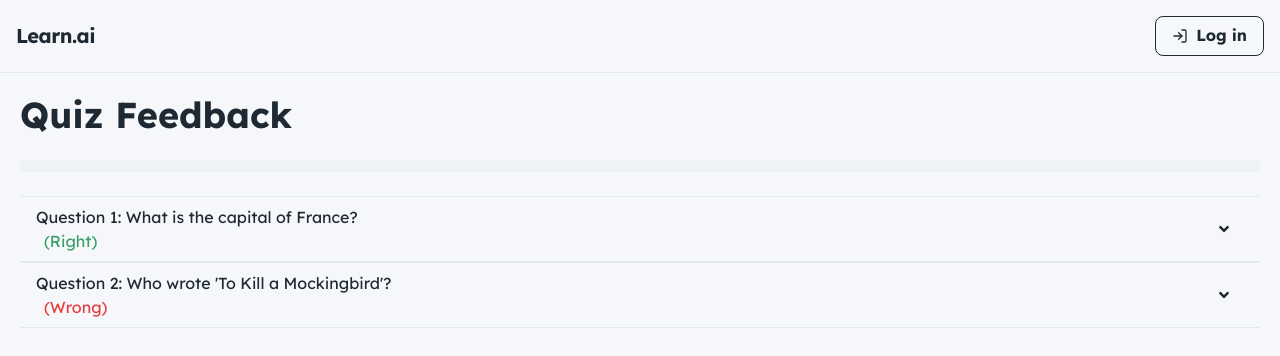
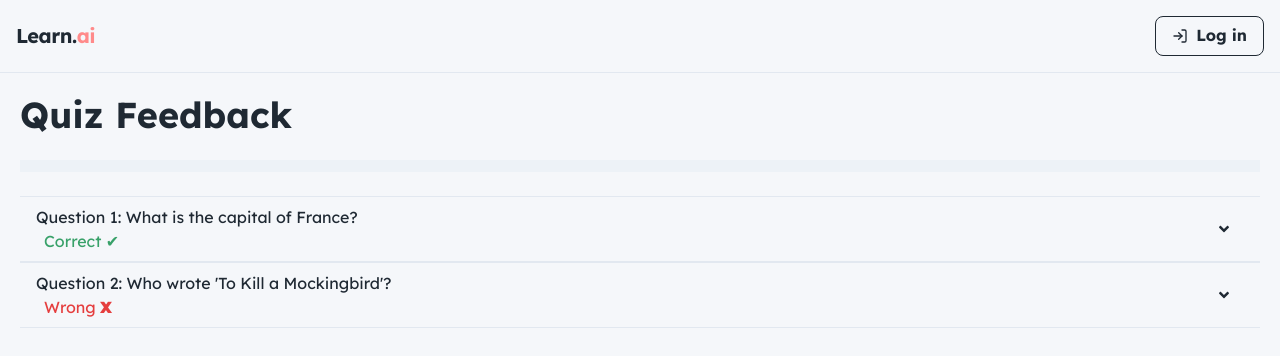
Before and after one commit to nsiyu/test, a React (Vite) app in the folder ui/: page /feedback in a window 1280 px wide. Shown: the top 356 px of the page. Built offline with nearby package versions, Linux system fonts and the light colour scheme; the HTML template or start-up script is replaced by a standard one.

Commit message:
question fixd

```diff
--- a/ui/src/components/NavBar.jsx
+++ b/ui/src/components/NavBar.jsx
@@ -55,7 +55,10 @@ const Navbar = () => {
         onClick={() => navigate("/")}
         _hover={{ cursor: "pointer" }}
       >
-        Learn.ai
+        Learn.
+        <Text as="spin" color={"#ff8a8a"}>
+          ai
+        </Text>
       </Box>
 
       <Flex align="center">
--- a/ui/src/components/QuizPage.jsx
+++ b/ui/src/components/QuizPage.jsx
@@ -15,32 +15,27 @@ const QuizPage = () => {
   const navigate = useNavigate();
   const [answers, setAnswers] = useState({});
 
-  const [qquestions, setQuestion] = useState([]);
+  const [questions, setQuestion] = useState([]);
 
   useEffect(() => {
-    const fetchCalendarItems = async () => {
+    const fetchQuestions = async () => {
       try {
-        const response = await fetch(
-          "http://localhost:3000/get-calendar-items"
-        );
+        const response = await fetch("http://localhost:3000/questions");
         if (!response.ok) throw new Error("Network response was not ok");
         const data = await response.json();
-        setQuestion(data);
+        console.log(data);
+        // Assuming each object in the array has a 'value' key
+        const valueArray = data.map((item) => item.question);
+
+        setQuestion(valueArray);
+        console.log(valueArray);
       } catch (error) {
         console.error("Error fetching data: ", error);
       }
     };
 
-    fetchCalendarItems();
+    fetchQuestions();
   }, []);
-
-  const questions = [
-    "Capital of France",
-    "Author of To Kill a Mockingbird",
-    "Boiling point of water in Celsius",
-    "Painter of the Mona Lisa",
-    "Chemical symbol for gold",
-  ];
 
   const handleAnswerChange = (question, answer) => {
     setAnswers((prevAnswers) => ({
@@ -51,7 +46,8 @@ const QuizPage = () => {
 
   const handleSubmit = () => {
     console.log("Answers:", answers);
-    navigate("/feedback");
+
+    navigate("/feedback", { state: { userAnswers: answers } });
     toast({
       title: "Quiz submitted",
       description: "Thank you for submitting your answers!",
@@ -83,7 +79,7 @@ const QuizPage = () => {
 const QuestionInput = ({ question, onChange }) => {
   return (
     <Box w="100%">
-      <Text>{question}</Text>
+      <Text mb={"0.3em"}>{question}</Text>
       <Input
         placeholder={`Enter your answer`}
         onChange={(e) => onChange(e.target.value)}
--- a/ui/src/components/feedback.jsx
+++ b/ui/src/components/feedback.jsx
@@ -10,26 +10,31 @@ import {
   AccordionPanel,
   IconButton,
   useColorModeValue,
-  AspectRatio,
   Progress,
   Button,
   Center,
+  HStack,
 } from "@chakra-ui/react";
 import Confetti from "react-confetti";
 import { FaAngleDown, FaChevronRight } from "react-icons/fa";
 import { useNavigate } from "react-router-dom";
+import ReactPlayer from "react-player";
+
 const QuizFeedback = () => {
   const navigate = useNavigate();
+
   const quizData = [
     {
-      text: "What is the capital of France?",
+      question: "What is the capital of France?",
       correctAnswer: "Paris",
       explanation: "Paris is the capital of France.",
+      correct: "correct",
     },
     {
-      text: "Who wrote 'To Kill a Mockingbird'?",
+      question: "Who wrote 'To Kill a Mockingbird'?",
       correctAnswer: "Harper Lee",
       explanation: "Harper Lee wrote 'To Kill a Mockingbird'.",
+      correct: "no",
     },
   ];
 
@@ -83,16 +88,17 @@ const QuizFeedback = () => {
               <h2>
                 <AccordionButton onClick={() => toggleReview(index)}>
                   <Box flex="1" textAlign="left">
-                    {`Question ${index + 1}: ${question.text}`}
-                    {userAnswers[index] === question.correctAnswer ? (
+                    {`Question ${index + 1}: ${question.question}`}
+                    {question.correct === "correct" ? (
                       <Text color="green.500" ml={2}>
-                        {" "}
-                        (Right)
+                        Correct ✔
                       </Text>
                     ) : (
                       <Text color="red.500" ml={2}>
-                        {" "}
-                        (Wrong)
+                        Wrong{" "}
+                        <Text as="spin" fontWeight="black">
+                          X
+                        </Text>
                       </Text>
                     )}
                   </Box>
@@ -105,24 +111,32 @@ const QuizFeedback = () => {
                 </AccordionButton>
               </h2>
               <AccordionPanel pb={4}>
-                <Text>Your Answer: {userAnswers[index]}</Text>
-                <Text>Correct Answer: {question.correctAnswer}</Text>
-                {userAnswers[index] === question.correctAnswer ? (
-                  <Text color="green.500">Correct!</Text>
+                <Text color={question.correct == "correct" ? "green" : "red"}>
+                  Your Answer:{" "}
+                  <Text as="spin" color={"black"}>
+                    {userAnswers[index]}
+                  </Text>
+                </Text>
+                {question.correct == "correct" ? (
+                  <></>
+                ) : (
+                  <Text color={"green"}>
+                    Correct Answer:{" "}
+                    <Text as="spin">{question.correctAnswer}</Text>
+                  </Text>
+                )}
+
+                {question.correct == "correct" ? (
+                  <></>
                 ) : (
                   <>
                     <Text color="red.500">Wrong...</Text>
                     <Text>Explanation: {question.explanation}</Text>
-                    {/* Video Embed */}
-                    <AspectRatio ratio={16 / 9} mt={4}>
-                      <iframe
-                        title="Embedded Video"
-                        width="480" // Adjust the width as needed
-                        height="270" // Adjust the height as needed
-                        src="https://www.youtube.com/embed/hMMKo79SHFE"
-                        allowFullScreen
-                      ></iframe>
-                    </AspectRatio>
+                    <ReactPlayer
+                      url="https://storage.googleapis.com/klap-renders/f6b71095-2a6d-4d7a-8b42-336e204c8ee7-cea9f61f-309d-4274-a7db-945b6a2f3305.mp4"
+                      controls
+                      width={"40"}
+                    />
                   </>
                 )}
               </AccordionPanel>
```
